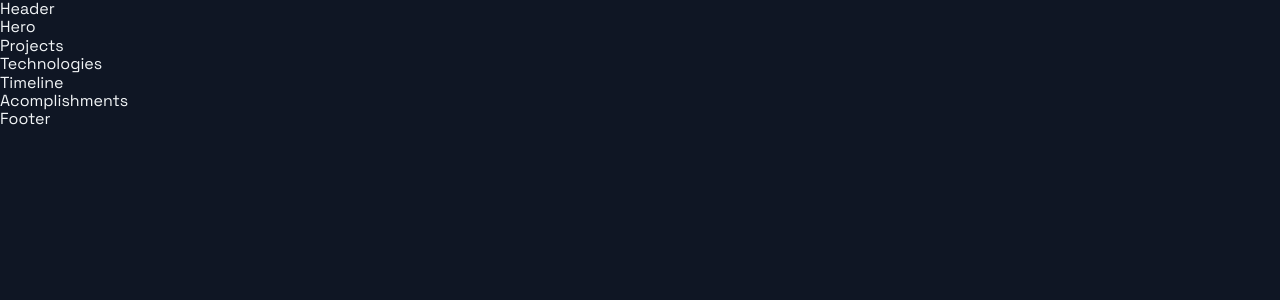
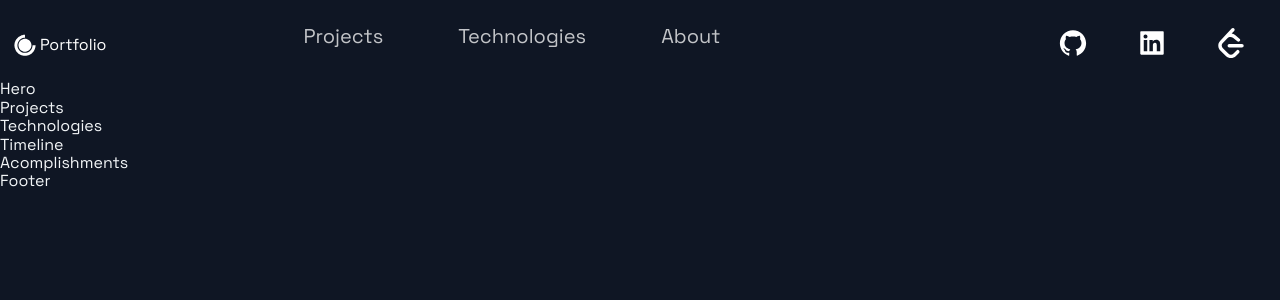
Before and after one commit to yingzhuo1994/portfolio_website, a Next.js app: page / in a window 1280 px wide. Shown: the top 300 px of the page. Built offline with nearby package versions, Linux system fonts and the light colour scheme.

Commit message:
add menu

```diff
--- a/src/components/Header/Header.js
+++ b/src/components/Header/Header.js
@@ -1,14 +1,49 @@
 import Link from 'next/link';
 import React from 'react';
-import { AiFillGithub, AiFillInstagram, AiFillLinkedin } from 'react-icons/ai';
+import { AiFillGithub, AiFillLinkedin } from 'react-icons/ai';
+import { SiLeetcode } from "react-icons/si";
 import { DiCssdeck } from 'react-icons/di';
 
 import { Container, Div1, Div2, Div3, NavLink, SocialIcons } from './HeaderStyles';
 
-const Header = () =>  (
-  <div>
-    Header
-  </div>
+const Header = () => (
+  <Container>
+    <Div1>
+      <Link href="/">
+        <a style={{ display: 'flex', alignItems: 'center', color: "white" }}>
+          <DiCssdeck size="3rem" /> <span>Portfolio</span>
+        </a>
+      </Link>
+    </Div1>
+    <Div2>
+      <li>
+        <Link href="#projects">
+          <NavLink>Projects</NavLink>
+        </Link>
+      </li>
+      <li>
+        <Link href="#tech">
+          <NavLink>Technologies</NavLink>
+        </Link>
+      </li>
+      <li>
+        <Link href="#about">
+          <NavLink>About</NavLink>
+        </Link>
+      </li>
+    </Div2>
+    <Div3>
+      <SocialIcons href="https://github.com/yingzhuo1994">
+        <AiFillGithub size="3rem" />
+      </SocialIcons>
+      <SocialIcons href="https://www.linkedin.com/in/yingzhuo?lipi=urn%3Ali%3Apage%3Ad_flagship3_profile_view_base_contact_details%3BaEcaY9pSTTaQflTQORyvJw%3D%3D">
+        <AiFillLinkedin size="3rem" />
+      </SocialIcons>
+      <SocialIcons href="https://leetcode.com/yingzhuo1994/">
+        <SiLeetcode size="3rem" />
+      </SocialIcons>
+    </Div3>
+  </Container>
 );
 
 export default Header;
```
Also changed, not shown: 2 other files (tests, documents, lock files or other folders).
